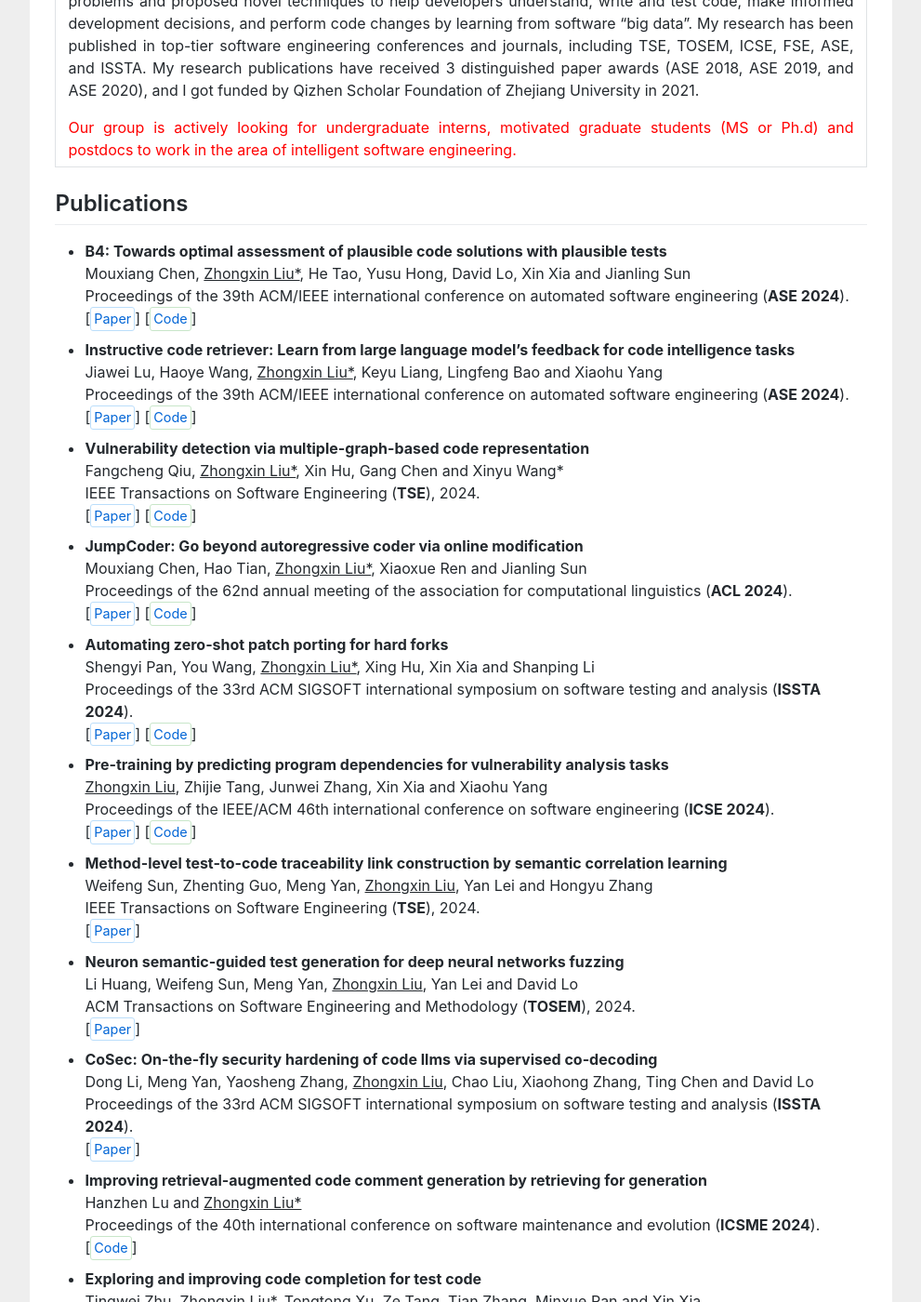
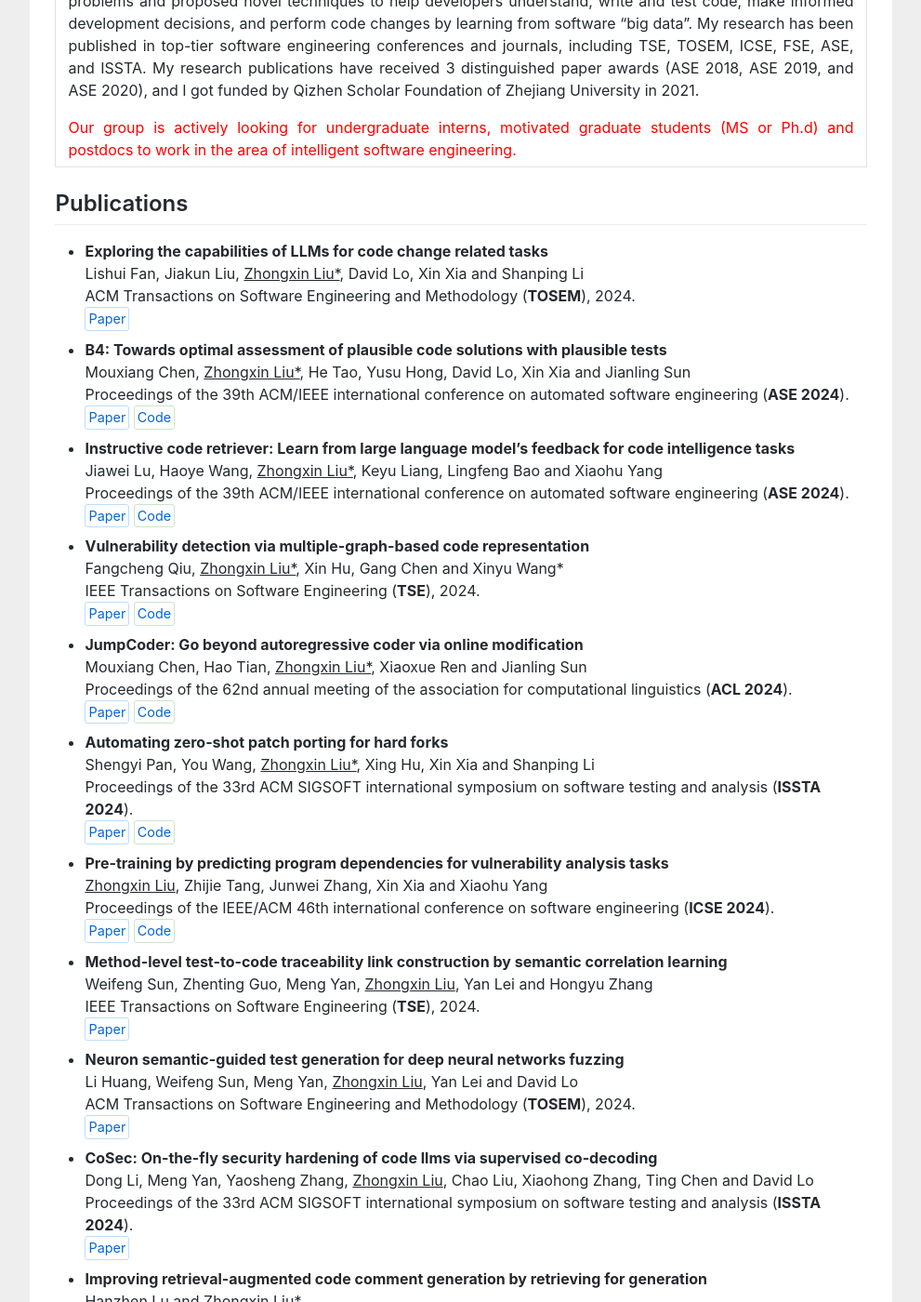
Before and after one commit to zhongxin-liu/zhongxin-liu.github.io, a Jekyll site: the page index.html, which Jekyll copies as it is, in a window 1280 px wide and 1400 px high, scrolled down 526 px. Shown: the whole window at 93% size, without its empty margins (144-1135 px from the left). Built offline with Jekyll 4.4.1, drawn with Linux system fonts in a browser that asks for light colours; some of the changed text lies outside the part shown.

Commit message:
add TOSEM

```diff
--- a/index.html
+++ b/index.html
@@ -74,144 +74,151 @@ gtag('config', 'UA-158965281-1');
 <h2>Publications</h2>
 <ul>
 <li>
+<b>Exploring the capabilities of LLMs for code change related tasks</b><br>
+Lishui Fan, Jiakun Liu, <u>Zhongxin Liu*</u>, David Lo, Xin Xia and Shanping Li<br>
+ACM Transactions on Software Engineering and Methodology (<b>TOSEM</b>), 2024.
+<br>
+<a href="https://doi.org/10.48550/arXiv.2407.02824" target="_blank" class="publication-link paper-link">Paper</a><br>
+</li>
+<li>
 <b>B4: Towards optimal assessment of plausible code solutions with plausible tests</b><br>
 Mouxiang Chen, <u>Zhongxin Liu*</u>, He Tao, Yusu Hong, David Lo, Xin Xia and Jianling Sun<br>
 Proceedings of the 39th ACM/IEEE international conference on automated software engineering (<b>ASE 2024</b>).
 <br>
-[<a href="https://doi.org/10.1145/3691620.3695536" target="_blank" class="publication-link paper-link">Paper</a>] [<a href="https://github.com/ZJU-CTAG/B4" target="_blank" class="publication-link code-link">Code</a>]<br>
+<a href="https://doi.org/10.1145/3691620.3695536" target="_blank" class="publication-link paper-link">Paper</a> <a href="https://github.com/ZJU-CTAG/B4" target="_blank" class="publication-link code-link">Code</a><br>
 </li>
 <li>
 <b>Instructive code retriever: Learn from large language model’s feedback for code intelligence tasks</b><br>
 Jiawei Lu, Haoye Wang, <u>Zhongxin Liu*</u>, Keyu Liang, Lingfeng Bao and Xiaohu Yang<br>
 Proceedings of the 39th ACM/IEEE international conference on automated software engineering (<b>ASE 2024</b>).
 <br>
-[<a href="https://doi.org/10.1145/3691620.3694997" target="_blank" class="publication-link paper-link">Paper</a>] [<a href="https://github.com/kingofheven/ICR" target="_blank" class="publication-link code-link">Code</a>]<br>
+<a href="https://doi.org/10.1145/3691620.3694997" target="_blank" class="publication-link paper-link">Paper</a> <a href="https://github.com/kingofheven/ICR" target="_blank" class="publication-link code-link">Code</a><br>
 </li>
 <li>
 <b>Vulnerability detection via multiple-graph-based code representation</b><br>
 Fangcheng Qiu, <u>Zhongxin Liu*</u>, Xin Hu, Gang Chen and Xinyu Wang*<br>
 IEEE Transactions on Software Engineering (<b>TSE</b>), 2024.
 <br>
-[<a href="https://doi.org/10.1109/tse.2024.3427815" target="_blank" class="publication-link paper-link">Paper</a>] [<a href="https://github.com/Lifeasarain/MGVD" target="_blank" class="publication-link code-link">Code</a>]<br>
+<a href="https://doi.org/10.1109/tse.2024.3427815" target="_blank" class="publication-link paper-link">Paper</a> <a href="https://github.com/Lifeasarain/MGVD" target="_blank" class="publication-link code-link">Code</a><br>
 </li>
 <li>
 <b>JumpCoder: Go beyond autoregressive coder via online modification</b><br>
 Mouxiang Chen, Hao Tian, <u>Zhongxin Liu*</u>, Xiaoxue Ren and Jianling Sun<br>
 Proceedings of the 62nd annual meeting of the association for computational linguistics (<b>ACL 2024</b>).
 <br>
-[<a href="https://doi.org/10.18653/v1/2024.acl-long.619" target="_blank" class="publication-link paper-link">Paper</a>] [<a href="https://github.com/Keytoyze/JumpCoder" target="_blank" class="publication-link code-link">Code</a>]<br>
+<a href="https://doi.org/10.18653/v1/2024.acl-long.619" target="_blank" class="publication-link paper-link">Paper</a> <a href="https://github.com/Keytoyze/JumpCoder" target="_blank" class="publication-link code-link">Code</a><br>
 </li>
 <li>
 <b>Automating zero-shot patch porting for hard forks</b><br>
 Shengyi Pan, You Wang, <u>Zhongxin Liu*</u>, Xing Hu, Xin Xia and Shanping Li<br>
 Proceedings of the 33rd ACM SIGSOFT international symposium on software testing and analysis (<b>ISSTA 2024</b>).
 <br>
-[<a href="https://doi.org/10.1145/3650212.3652134" target="_blank" class="publication-link paper-link">Paper</a>] [<a href="https://github.com/ZJU-CTAG/PPatHF" target="_blank" class="publication-link code-link">Code</a>]<br>
+<a href="https://doi.org/10.1145/3650212.3652134" target="_blank" class="publication-link paper-link">Paper</a> <a href="https://github.com/ZJU-CTAG/PPatHF" target="_blank" class="publication-link code-link">Code</a><br>
 </li>
 <li>
 <b>Pre-training by predicting program dependencies for vulnerability analysis tasks</b><br>
 <u>Zhongxin Liu</u>, Zhijie Tang, Junwei Zhang, Xin Xia and Xiaohu Yang<br>
 Proceedings of the IEEE/ACM 46th international conference on software engineering (<b>ICSE 2024</b>).
 <br>
-[<a href="https://doi.org/10.1145/3597503.3639142" target="_blank" class="publication-link paper-link">Paper</a>] [<a href="https://github.com/ZJU-CTAG/PDBERT" target="_blank" class="publication-link code-link">Code</a>]<br>
+<a href="https://doi.org/10.1145/3597503.3639142" target="_blank" class="publication-link paper-link">Paper</a> <a href="https://github.com/ZJU-CTAG/PDBERT" target="_blank" class="publication-link code-link">Code</a><br>
 </li>
 <li>
 <b>Method-level test-to-code traceability link construction by semantic correlation learning</b><br>
 Weifeng Sun, Zhenting Guo, Meng Yan, <u>Zhongxin Liu</u>, Yan Lei and Hongyu Zhang<br>
 IEEE Transactions on Software Engineering (<b>TSE</b>), 2024.
 <br>
-[<a href="https://doi.org/10.1109/tse.2024.3449917/mm1" target="_blank" class="publication-link paper-link">Paper</a>]<br>
+<a href="https://doi.org/10.1109/tse.2024.3449917/mm1" target="_blank" class="publication-link paper-link">Paper</a><br>
 </li>
 <li>
 <b>Neuron semantic-guided test generation for deep neural networks fuzzing</b><br>
 Li Huang, Weifeng Sun, Meng Yan, <u>Zhongxin Liu</u>, Yan Lei and David Lo<br>
 ACM Transactions on Software Engineering and Methodology (<b>TOSEM</b>), 2024.
 <br>
-[<a href="https://doi.org/10.1145/3688835" target="_blank" class="publication-link paper-link">Paper</a>]<br>
+<a href="https://doi.org/10.1145/3688835" target="_blank" class="publication-link paper-link">Paper</a><br>
 </li>
 <li>
 <b>CoSec: On-the-fly security hardening of code llms via supervised co-decoding</b><br>
 Dong Li, Meng Yan, Yaosheng Zhang, <u>Zhongxin Liu</u>, Chao Liu, Xiaohong Zhang, Ting Chen and David Lo<br>
 Proceedings of the 33rd ACM SIGSOFT international symposium on software testing and analysis (<b>ISSTA 2024</b>).
 <br>
-[<a href="https://doi.org/10.1145/3650212.3680371" target="_blank" class="publication-link paper-link">Paper</a>]<br>
+<a href="https://doi.org/10.1145/3650212.3680371" target="_blank" class="publication-link paper-link">Paper</a><br>
 </li>
 <li>
 <b>Improving retrieval-augmented code comment generation by retrieving for generation</b><br>
 Hanzhen Lu and <u>Zhongxin Liu*</u><br>
 Proceedings of the 40th international conference on software maintenance and evolution (<b>ICSME 2024</b>).
 <br>
-[<a href="https://github.com/HanzhenLu/JointCom" target="_blank" class="publication-link code-link">Code</a>]<br>
+<a href="https://github.com/HanzhenLu/JointCom" target="_blank" class="publication-link code-link">Code</a><br>
 </li>
 <li>
 <b>Exploring and improving code completion for test code</b><br>
-Tingwei Zhu, <u>Zhongxin Liu*</u>, Tongtong Xu, Ze Tang, Tian Zhang, Minxue Pan and Xin Xia<br>
+Tingwei Zhu, <u>Zhongxin Liu*</u>, Tongtong Xu, Ze Tang, Tian Zhang*, Minxue Pan and Xin Xia<br>
 Proceedings of the 32nd IEEE/ACM international conference on program comprehension (<b>ICPC 2024</b>).
 <br>
-[<a href="https://doi.org/10.1145/3643916.3644421" target="_blank" class="publication-link paper-link">Paper</a>]<br>
+<a href="https://doi.org/10.1145/3643916.3644421" target="_blank" class="publication-link paper-link">Paper</a><br>
 </li>
 <li>
 <b>Inside bug report templates: An empirical study on bug report templates in open-source software</b><br>
 Junwei Zhang, <u>Zhongxin Liu</u>, Lingfeng Bao, Zhenchang Xing, Xing Hu and Xin Xia<br>
 Proceedings of the 15th asia-pacific symposium on internetware (<b>internetware 2024</b>).
 <br>
-[<a href="https://doi.org/10.1145/3671016.3671401" target="_blank" class="publication-link paper-link">Paper</a>]<br>
+<a href="https://doi.org/10.1145/3671016.3671401" target="_blank" class="publication-link paper-link">Paper</a><br>
 </li>
 <li>
 <b>Sustainability forecasting for deep learning packages</b><br>
 Junxiao Han, Yunkun Wang, <u>Zhongxin Liu</u>, Lingfeng Bao, Jiakun Liu, David Lo and Shuiguang Deng<br>
 Proceedings of the 31th IEEE international conference on software analysis, evolution and reengineering (<b>SANER 2024</b>).
 <br>
-[<a href="https://doi.org/10.1109/saner60148.2024.00106" target="_blank" class="publication-link paper-link">Paper</a>]<br>
+<a href="https://doi.org/10.1109/saner60148.2024.00106" target="_blank" class="publication-link paper-link">Paper</a><br>
 </li>
 <li>
 <b>Robust test selection for deep neural networks</b><br>
 Weifeng Sun, Meng Yan, <u>Zhongxin Liu</u> and David Lo<br>
 IEEE Transactions on Software Engineering (<b>TSE</b>), 2023.
 <br>
-[<a href="https://doi.org/10.1109/TSE.2023.3330982" target="_blank" class="publication-link paper-link">Paper</a>]<br>
+<a href="https://doi.org/10.1109/TSE.2023.3330982" target="_blank" class="publication-link paper-link">Paper</a><br>
 </li>
 <li>
 <b>Identify and update test cases when production code changes: A transformer-based approach</b><br>
 Xing Hu, Zhuang Liu, Xin Xia, <u>Zhongxin Liu</u>, Tongtong Xu and Xiaohu Yang<br>
 Proceedings of the 38th IEEE/ACM international conference on automated software engineering (<b>ASE 2023</b>).
 <br>
-[<a href="https://doi.org/10.1109/ase56229.2023.00165" target="_blank" class="publication-link paper-link">Paper</a>]<br>
+<a href="https://doi.org/10.1109/ase56229.2023.00165" target="_blank" class="publication-link paper-link">Paper</a><br>
 </li>
 <li>
 <b>Revisiting the identification of the co-evolution of production and test code</b><br>
 Weifeng Sun, Meng Yan, <u>Zhongxin Liu</u>, Xin Xia, Yan Lei and David Lo<br>
 ACM Transactions on Software Engineering and Methodology (<b>TOSEM</b>), 2023.
 <br>
-[<a href="https://doi.org/10.1145/3607183" target="_blank" class="publication-link paper-link">Paper</a>]<br>
+<a href="https://doi.org/10.1145/3607183" target="_blank" class="publication-link paper-link">Paper</a><br>
 </li>
 <li>
 <b>Vulnerability detection by learning from syntax-based execution paths of code</b><br>
 Junwei Zhang, <u>Zhongxin Liu*</u>, Xing Hu, Xin Xia and Shanping Li<br>
 IEEE Transactions on Software Engineering (<b>TSE</b>), 2023.
 <br>
-[<a href="https://doi.org/10.1109/tse.2023.3286586" target="_blank" class="publication-link paper-link">Paper</a>]<br>
+<a href="https://doi.org/10.1109/tse.2023.3286586" target="_blank" class="publication-link paper-link">Paper</a><br>
 </li>
 <li>
 <b>CCT5: A code-change-oriented pre-trained model</b><br>
 Bo Lin, Shangwen Wang, <u>Zhongxin Liu</u>, Yepang Liu, Xin Xia and Xiaoguang Mao<br>
 Proceedings of the 31st ACM joint european software engineering conference and symposium on the foundations of software engineering (<b>ESEC/FSE 2023</b>).
 <br>
-[<a href="https://doi.org/10.1145/3611643.3616339" target="_blank" class="publication-link paper-link">Paper</a>]<br>
+<a href="https://doi.org/10.1145/3611643.3616339" target="_blank" class="publication-link paper-link">Paper</a><br>
 </li>
 <li>
 <b>Towards more realistic evaluation for neural test oracle generation</b><br>
 <u>Zhongxin Liu</u>, Kui Liu, Xin Xia and Xiaohu Yang<br>
 Proceedings of the 32nd ACM SIGSOFT international symposium on software testing and analysis (<b>ISSTA 2023</b>).
 <br>
-[<a href="https://doi.org/10.1145/3597926.3598080" target="_blank" class="publication-link paper-link">Paper</a>] [<a href="https://github.com/Tbabm/TEval-plus" target="_blank" class="publication-link code-link">Code</a>]<br>
+<a href="https://doi.org/10.1145/3597926.3598080" target="_blank" class="publication-link paper-link">Paper</a> <a href="https://github.com/Tbabm/TEval-plus" target="_blank" class="publication-link code-link">Code</a><br>
 </li>
 <li>
 <b>CCRep: Learning code change representations via pre-trained code model and query back</b><br>
 <u>Zhongxin Liu</u>, Zhijie Tang, Xin Xia and Xiaohu Yang<br>
 Proceedings of the 45th international conference on software engineering (<b>ICSE 2023</b>).
 <br>
-[<a href="https://doi.org/10.1109/icse48619.2023.00014" target="_blank" class="publication-link paper-link">Paper</a>] [<a href="https://github.com/ZJU-CTAG/CCRep" target="_blank" class="publication-link code-link">Code</a>]<br>
+<a href="https://doi.org/10.1109/icse48619.2023.00014" target="_blank" class="publication-link paper-link">Paper</a> <a href="https://github.com/ZJU-CTAG/CCRep" target="_blank" class="publication-link code-link">Code</a><br>
 </li>
 <li>
 <b>Improving code refinement for code review via input reconstruction and ensemble learning</b><br>
@@ -219,7 +226,7 @@ Jiawei Lu, Zhijie Tang and <u>Zhongxin Liu*</u><br>
 Proceedings of the 30th asia-pacific software engineering conference (<b>APSEC 2023</b>).
 [<span class="red">Distinguished Paper Award</span> 🏆]
 <br>
-[<a href="https://doi.org/10.1109/apsec60848.2023.00026" target="_blank" class="publication-link paper-link">Paper</a>]<br>
+<a href="https://doi.org/10.1109/apsec60848.2023.00026" target="_blank" class="publication-link paper-link">Paper</a><br>
 </li>
 <li>
 <b>Investigating and improving log parsing in practice</b><br>
@@ -227,70 +234,70 @@ Ying Fu, Meng Yan, Jian Xu, Jianguo Li, <u>Zhongxin Liu</u>, Xiaohong Zhang and
 Proceedings of the 30th ACM joint european software engineering conference and symposium on the foundations of software engineering (<b>ESEC/FSE 2022</b>).
  Industry Track.
 <br>
-[<a href="https://doi.org/10.1145/3540250.3558947" target="_blank" class="publication-link paper-link">Paper</a>]<br>
+<a href="https://doi.org/10.1145/3540250.3558947" target="_blank" class="publication-link paper-link">Paper</a><br>
 </li>
 <li>
 <b>Research progress of code change representation learning and its application</b><br>
 <u>Zhongxin Liu</u>, Zhijie Tang, Xin Xia and Shanping Li<br>
 Journal of Software (<b>JoS</b>), 2022.
 <br>
-[<a href="https://doi.org/10.13328/j.cnki.jos.006749" target="_blank" class="publication-link paper-link">Paper</a>]<br>
+<a href="https://doi.org/10.13328/j.cnki.jos.006749" target="_blank" class="publication-link paper-link">Paper</a><br>
 </li>
 <li>
 <b>Predictive Comment Updating With Heuristics and AST-Path-Based Neural Learning: A Two-Phase Approach</b><br>
 Bo Lin, Shangwen Wang*, <u>Zhongxin Liu*</u>, Xin Xia and Xiaoguang Mao<br>
 IEEE Transactions on Software Engineering (<b>TSE</b>), 2023.
 <br>
-[<a href="https://doi.org/10.1109/TSE.2022.3185458" target="_blank" class="publication-link paper-link">Paper</a>]<br>
+<a href="https://doi.org/10.1109/TSE.2022.3185458" target="_blank" class="publication-link paper-link">Paper</a><br>
 </li>
 <li>
 <b>Parameter Description Generation with the Code Parameter Flow</b><br>
 Qiuyuan Chen, Zezhou Yang, <u>Zhongxin Liu*</u>, Shanping Li and Cuiyun Gao<br>
 Proceedings of the 22nd IEEE international conference on software quality, reliability, and security (<b>QRS 2022</b>).
 <br>
-[<a href="https://doi.org/10.1109/QRS57517.2022.00093" target="_blank" class="publication-link paper-link">Paper</a>]<br>
+<a href="https://doi.org/10.1109/QRS57517.2022.00093" target="_blank" class="publication-link paper-link">Paper</a><br>
 </li>
 <li>
 <b>Just-in-time obsolete comment detection and update</b><br>
 <u>Zhongxin Liu</u>, Xin Xia, David Lo, Meng Yan and Shanping Li<br>
 IEEE Transactions on Software Engineering (<b>TSE</b>), 2021.
 <br>
-[<a href="https://doi.org/10.1109/tse.2021.3138909" target="_blank" class="publication-link paper-link">Paper</a>] [<a href="https://github.com/Tbabm/CUP2" target="_blank" class="publication-link code-link">Code</a>]<br>
+<a href="https://doi.org/10.1109/tse.2021.3138909" target="_blank" class="publication-link paper-link">Paper</a> <a href="https://github.com/Tbabm/CUP2" target="_blank" class="publication-link code-link">Code</a><br>
 </li>
 <li>
 <b>Research progress of code naturalness and its application</b><br>
 Zhezhe Chen, Meng Yan, Xin Xia, <u>Zhongxin Liu</u>, Zhou Xu and Yan Lei<br>
 Journal of Software (<b>JoS</b>), 2021.
 <br>
-[<a href="https://doi.org/10.13328/j.cnki.jos.006355" target="_blank" class="publication-link paper-link">Paper</a>]<br>
+<a href="https://doi.org/10.13328/j.cnki.jos.006355" target="_blank" class="publication-link paper-link">Paper</a><br>
 </li>
 <li>
 <b>Improving Code Summarization Through Automated Quality Assurance</b><br>
 Yuxing Hu, Meng Yan, <u>Zhongxin Liu</u>, Qiuyuan Chen and Bei Wang<br>
 Proceedings of the 32nd International Symposium on Software Reliability Engineering (<b>ISSRE 2021</b>).
 <br>
-[<a href="https://doi.org/10.1109/issre52982.2021.00057" target="_blank" class="publication-link paper-link">Paper</a>]<br>
+<a href="https://doi.org/10.1109/issre52982.2021.00057" target="_blank" class="publication-link paper-link">Paper</a><br>
 </li>
 <li>
 <b>Plot2API: Recommending Graphic API from Plot via Semantic Parsing Guided Neural Network</b><br>
 Zeyu Wang, Sheng Huang, <u>Zhongxin Liu</u>, Meng Yan, Xin Xia, Bei Wang and Dan Yang<br>
 Proceedings of the 28th IEEE international conference on software analysis, evolution and reengineering (<b>SANER 2021</b>).
 <br>
-[<a href="https://doi.org/10.1109/SANER50967.2021.00049" target="_blank" class="publication-link paper-link">Paper</a>]<br>
+<a href="https://doi.org/10.1109/SANER50967.2021.00049" target="_blank" class="publication-link paper-link">Paper</a><br>
 </li>
 <li>
 <b>Quality Assurance for Automated Commit Message Generation</b><br>
 Bei Wang, Meng Yan, <u>Zhongxin Liu</u>, Ling Xu, Xin Xia, Xiaohong Zhang and Dan Yang<br>
 Proceedings of the 28th IEEE international conference on software analysis, evolution and reengineering (<b>SANER 2021</b>).
 <br>
-[<a href="https://doi.org/10.1109/SANER50967.2021.00032" target="_blank" class="publication-link paper-link">Paper</a>]<br>
+<a href="https://doi.org/10.1109/SANER50967.2021.00032" target="_blank" class="publication-link paper-link">Paper</a><br>
 </li>
 <li>
 <b>Sequence-to-sequence learning for automated software artifact generation</b><br>
 <u>Zhongxin Liu</u>, Xin Xia and David Lo<br>
 Artificial intelligence methods for software engineering, 2021.
 <br>
-[<a href="https://doi.org/10.1142/9789811239922_0005" target="_blank" class="publication-link paper-link">Paper</a>]<br>
+<a href="https://doi.org/10.1142/9789811239922_0005" target="_blank" class="publication-link paper-link">Paper</a><br>
 </li>
 <li>
 <b>Automating just-in-time comment updating</b><br>
@@ -298,14 +305,14 @@ Artificial intelligence methods for software engineering, 2021.
 Proceedings of the 35th IEEE/ACM International Conference on Automated Software Engineering (<b>ASE 2020</b>).
 [<span class="red">ACM SIGSOFT Distinguished Paper Award</span> 🏆]
 <br>
-[<a href="https://doi.org/10.1145/3324884.3416581" target="_blank" class="publication-link paper-link">Paper</a>] [<a href="https://github.com/Tbabm/CUP" target="_blank" class="publication-link code-link">Code</a>]<br>
+<a href="https://doi.org/10.1145/3324884.3416581" target="_blank" class="publication-link paper-link">Paper</a> <a href="https://github.com/Tbabm/CUP" target="_blank" class="publication-link code-link">Code</a><br>
 </li>
 <li>
 <b>Which variables should i log?</b><br>
 <u>Zhongxin Liu</u>, Xin Xia, David Lo, Zhenchang Xing, Ahmed E. Hassan and Shanping Li<br>
 IEEE Transactions on Software Engineering (<b>TSE</b>), 2019.
 <br>
-[<a href="https://doi.org/10.1109/tse.2019.2941943" target="_blank" class="publication-link paper-link">Paper</a>]<br>
+<a href="https://doi.org/10.1109/tse.2019.2941943" target="_blank" class="publication-link paper-link">Paper</a><br>
 </li>
 <li>
 <b>Automatic generation of pull request descriptions</b><br>
@@ -313,14 +320,14 @@ IEEE Transactions on Software Engineering (<b>TSE</b>), 2019.
 Proceedings of the 34th IEEE/ACM International Conference on Automated Software Engineering (<b>ASE 2019</b>).
 [<span class="red">ACM SIGSOFT Distinguished Paper Award</span> 🏆]
 <br>
-[<a href="https://doi.org/10.1109/ase.2019.00026" target="_blank" class="publication-link paper-link">Paper</a>] [<a href="https://github.com/Tbabm/PRSummarizer" target="_blank" class="publication-link code-link">Code</a>]<br>
+<a href="https://doi.org/10.1109/ase.2019.00026" target="_blank" class="publication-link paper-link">Paper</a> <a href="https://github.com/Tbabm/PRSummarizer" target="_blank" class="publication-link code-link">Code</a><br>
 </li>
 <li>
 <b>Automatic, highly accurate app permission recommendation</b><br>
 <u>Zhongxin Liu</u>, Xin Xia, David Lo and John Grundy<br>
 Automated Software Engineering, 2019.
 <br>
-[<a href="https://doi.org/10.1007/s10515-019-00254-6" target="_blank" class="publication-link paper-link">Paper</a>]<br>
+<a href="https://doi.org/10.1007/s10515-019-00254-6" target="_blank" class="publication-link paper-link">Paper</a><br>
 </li>
 <li>
 <b>Neural-machine-translation-based Commit Message Generation: How Far Are We?</b><br>
@@ -328,7 +335,7 @@ Automated Software Engineering, 2019.
 Proceedings of the 33rd ACM/IEEE International Conference on Automated Software Engineering (<b>ASE 2018</b>).
 [<span class="red">ACM SIGSOFT Distinguished Paper Award</span> 🏆]
 <br>
-[<a href="https://doi.org/10.1145/3238147.3238190" target="_blank" class="publication-link paper-link">Paper</a>] [<a href="https://github.com/Tbabm/nngen" target="_blank" class="publication-link code-link">Code</a>]<br>
+<a href="https://doi.org/10.1145/3238147.3238190" target="_blank" class="publication-link paper-link">Paper</a> <a href="https://github.com/Tbabm/nngen" target="_blank" class="publication-link code-link">Code</a><br>
 </li>
 <li>
 <b>SATD Detector: A Text-mining-based Self-admitted Technical Debt Detection Tool</b><br>
@@ -336,7 +343,7 @@ Proceedings of the 33rd ACM/IEEE International Conference on Automated Software
 Proceedings of the 40th International Conference on Software Engineering: Companion Proceeedings (<b>ICSE 2018</b>).
  Tool Demo Track.
 <br>
-[<a href="https://doi.org/10.1145/3183440.3183478" target="_blank" class="publication-link paper-link">Paper</a>]<br>
+<a href="https://doi.org/10.1145/3183440.3183478" target="_blank" class="publication-link paper-link">Paper</a><br>
 </li>
 </ul>
 </div>
```
Also changed, not shown: metadata/pub2.bib (+10 -2 lines).
